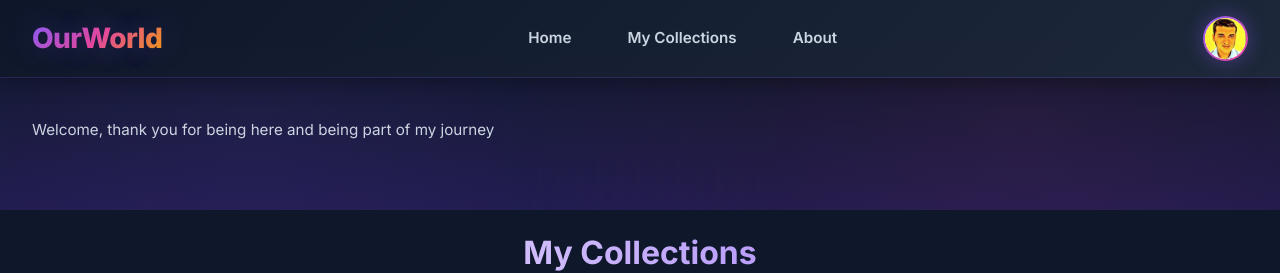
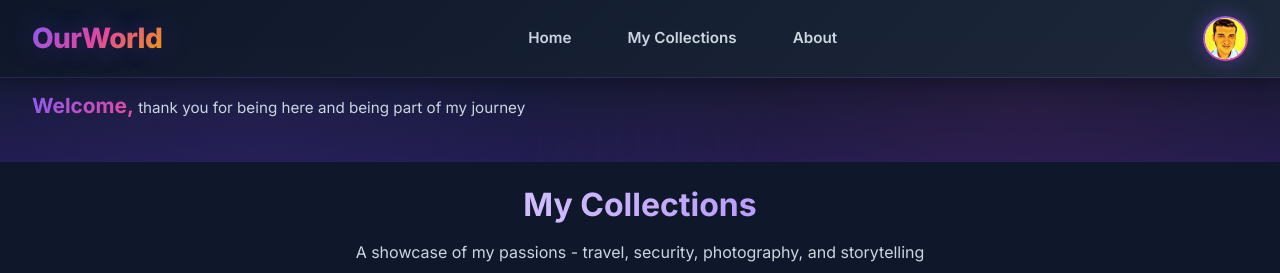
Before and after one commit to nepalboy/myworld, a React (Vite) app: page / in a window 1280 px wide. Shown: the top 273 px of the page. Built offline with nearby package versions, Linux system fonts and the light colour scheme.

Commit message:
Increase Welcome word size, make bold, reduce hero height by 30%

```diff
--- a/src/App.css
+++ b/src/App.css
@@ -99,7 +99,7 @@
 /* Hero Section */
 .hero {
   position: relative;
-  min-height: 20vh;
+  min-height: 14vh;
   display: flex;
   align-items: center;
   justify-content: flex-start;
@@ -160,6 +160,16 @@
   margin: 0;
   line-height: 1.6;
   animation: fadeInUp 0.8s ease-out 0.2s both;
+}
+
+.welcome-word {
+  font-size: 1.3rem;
+  font-weight: 700;
+  color: var(--white);
+  background: linear-gradient(135deg, var(--primary), var(--secondary));
+  -webkit-background-clip: text;
+  -webkit-text-fill-color: transparent;
+  background-clip: text;
 }
 
 .hero-actions {
--- a/src/App.tsx
+++ b/src/App.tsx
@@ -92,7 +92,7 @@ function HomePage() {
       <section className="hero">
         <div className="hero-content">
           <p className="hero-tagline">
-            Welcome, thank you for being here and being part of my journey
+            <strong className="welcome-word">Welcome,</strong> thank you for being here and being part of my journey
           </p>
         </div>
       </section>
```
